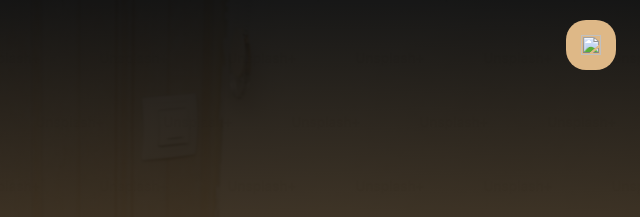
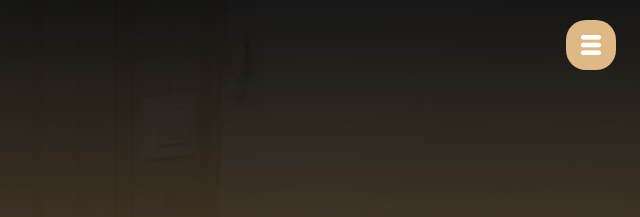
Before and after one commit to tagoreyendikatla/Web-Dev-Tag, a plain HTML site: page public/index.html in a window 1280 px wide. Shown: the top 217 px of the page, 634-1274 px from the left. Drawn offline with Linux system fonts and the light colour scheme; files whose address does not match are found by name.

Commit message:
Modified again and commited

```diff
--- a/public/index.html
+++ b/public/index.html
@@ -29,7 +29,7 @@
             </nav>
         </div>
         <div id="menubtn">
-            <img src="images/menu.png" id="menu">
+            <img src="menu.png" id="menu">
         </div>
         <div id="home">
             <div class="Intro-text">
```
